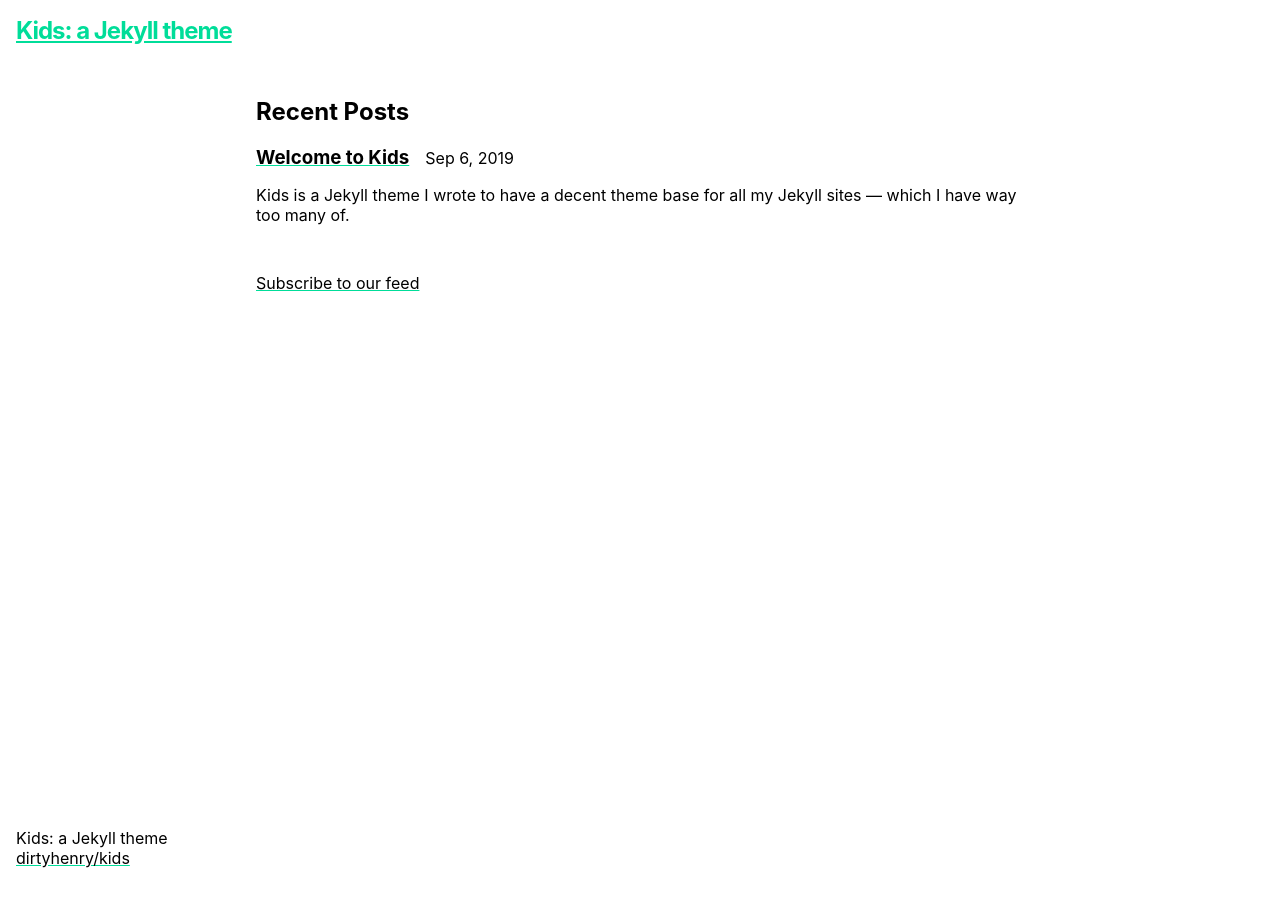
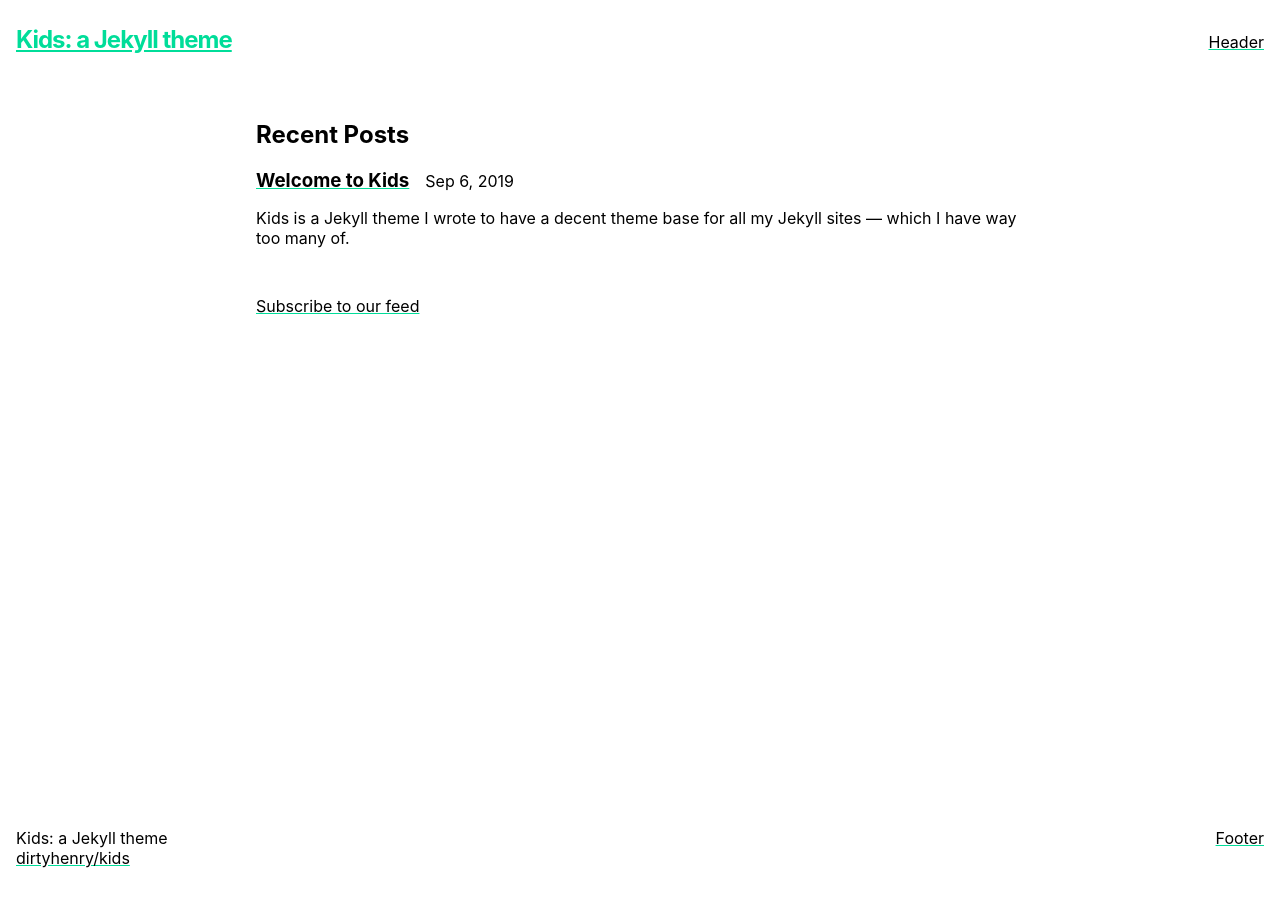
Before and after one commit to dirtyhenry/kids, a Jekyll site: the page built from index.md, in a window 1280 px wide. Built offline with Jekyll 4.4.1, drawn with Linux system fonts in a browser that asks for light colours.

Commit message:
feat: any page can pick where to be featured in the header or footer or nowhere
fix #7

```diff
--- a/_config.yml
+++ b/_config.yml
@@ -8,6 +8,11 @@
   line in _config.yml. It will appear in your document head meta (for
   Google search results) and in your feed.xml site description.
 baseurl: /kids
+header_pages:
+  - about.md
+  - header.md
+footer_pages:
+  - footer.md
 
 show_excerpts: true
 
--- a/_includes/footer.html
+++ b/_includes/footer.html
@@ -1,3 +1,5 @@
+{%- assign page_paths = site.footer_pages | default: [] -%}
+
 <footer>
   <ul class="meta">
     <li>{{ site.title | escape }}</li>
@@ -5,4 +7,16 @@
     <li><a href={{ site.repository.url }}>{{ site.repository.name }}</a></li>
     {%- endif -%}
   </ul>
+  {% if page_paths.size > 0 %}
+  <nav>
+    <ul>
+      {%- for path in page_paths -%}
+        {%- assign my_page = site.pages | where: "path", path | first -%}
+        {%- if my_page.title -%}
+        <li><a class="page-link" href="{{ my_page.url | relative_url }}">{{ my_page.title | escape }}</a></li>
+        {%- endif -%}
+      {%- endfor -%}
+    </ul>
+  </nav>
+  {% endif %}
 </footer>
--- a/_sass/kids/_layout.scss
+++ b/_sass/kids/_layout.scss
@@ -87,6 +87,11 @@
 
 footer {
   padding: 2em 1em 1em 1em;
+
+  display: flex;
+  flex-flow: row wrap;
+  justify-content: space-between;
+
   ul {
     list-style-type: none;
     padding: 0;
```
Also changed, not shown: footer.md (added, +13 -0 lines), header.md (added, +13 -0 lines).
